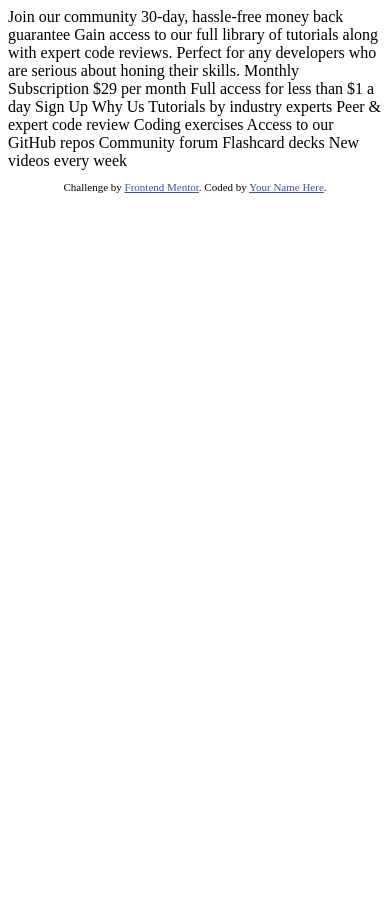
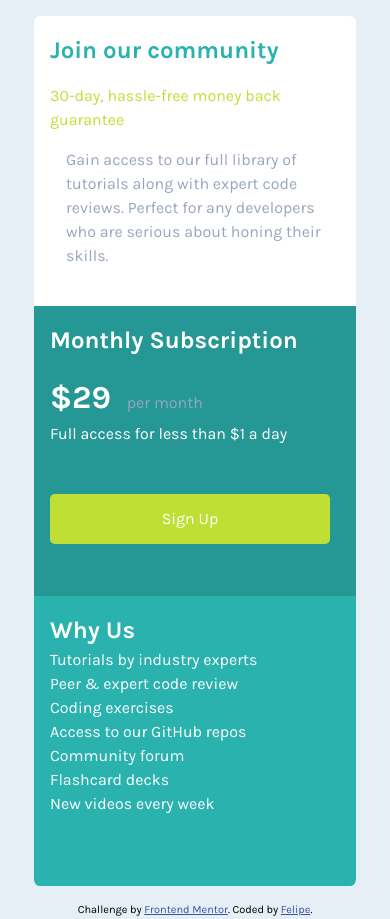
Before and after one commit to FelipinDR/frontendmentor08, a plain HTML site: page index.html in a window 390 px wide. Before the commit the page ends 844 px from the top, so only its background shows below. Drawn offline with Linux system fonts and the light colour scheme.

Commit message:
Mobile finished

```diff
--- a/index.html
+++ b/index.html
@@ -3,9 +3,11 @@
 <head>
   <meta charset="UTF-8">
   <meta name="viewport" content="width=device-width, initial-scale=1.0"> <!-- displays site properly based on user's device -->
-
+  <link rel="preconnect" href="https://fonts.googleapis.com">
+  <link rel="preconnect" href="https://fonts.gstatic.com" crossorigin>
+  <link href="https://fonts.googleapis.com/css2?family=Karla:wght@400;700&display=swap" rel="stylesheet">
   <link rel="icon" type="image/png" sizes="32x32" href="./images/favicon-32x32.png">
-
+  <link rel="stylesheet" href="style.css">
   <title>Frontend Mentor | Single Price Grid Component</title>
 
   <!-- Feel free to remove these styles or customise in your own stylesheet 👍 -->
@@ -15,35 +17,40 @@
   </style>
 </head>
 <body>
-  Join our community
+    <main>
+    <div class="container01">
+  <h2 class="container01-title">Join our community</h2>
 
-  30-day, hassle-free money back guarantee
+  <p class="container01-first-content">30-day, hassle-free money back guarantee</p>
 
-  Gain access to our full library of tutorials along with expert code reviews.
-  Perfect for any developers who are serious about honing their skills.
+  <p class="container01-second-content">Gain access to our full library of tutorials along with expert code reviews.
+  Perfect for any developers who are serious about honing their skills.</p>
+</div>
+<div class="container02">
+  <h2 class="container02-title">Monthly Subscription</h2>
 
-  Monthly Subscription
+  <p class="container02-first-content"><span>&dollar;29</span> per month</p>
 
-  &dollar;29 per month
+  <p class="container02-second-content">Full access for less than &dollar;1 a day</p>
 
-  Full access for less than &dollar;1 a day
+  <button>Sign Up</button>
+</div>
+<div class="container03">
+  <h2 class="container03-content">Why Us</h2>
 
-  Sign Up
-
-  Why Us
-
-  Tutorials by industry experts
-  Peer &amp; expert code review
-  Coding exercises
-  Access to our GitHub repos
-  Community forum
-  Flashcard decks
-  New videos every week
-
+  <p class="container03-content">Tutorials by industry experts</p>
+  <p class="container03-content">Peer &amp; expert code review</p>
+  <p class="container03-content">Coding exercises</p>
+  <p class="container03-content">Access to our GitHub repos</p>
+  <p class="container03-content">Community forum</p>
+  <p class="container03-content">Flashcard decks</p>
+  <p class="container03-content">New videos every week</p>
+</div>
+</main>
   <footer>
     <p class="attribution">
       Challenge by <a href="https://www.frontendmentor.io?ref=challenge" target="_blank">Frontend Mentor</a>.
-      Coded by <a href="#">Your Name Here</a>.
+      Coded by <a href="https://www.linkedin.com/in/luis-felipe-frontend/">Felipe</a>.
     </p>
   </footer>
 </body>
--- /dev/null
+++ b/style.css
@@ -0,0 +1,130 @@
+/*
+  1. Use a more-intuitive box-sizing model.
+*/
+*, *::before, *::after {
+    box-sizing: border-box;
+  }
+  /*
+    2. Remove default margin
+  */
+  * {
+    margin: 0;
+  }
+  /*
+    3. Allow percentage-based heights in the application
+  */
+  html, body {
+    height: 100%;
+  }
+  /*
+    Typographic tweaks!
+    4. Add accessible line-height
+    5. Improve text rendering
+  */
+  body {
+    line-height: 1.5;
+    -webkit-font-smoothing: antialiased;
+  }
+  /*
+    6. Improve media defaults
+  */
+  img, picture, video, canvas, svg {
+    display: block;
+    max-width: 100%;
+  }
+  /*
+    7. Remove built-in form typography styles
+  */
+  input, button, textarea, select {
+    font: inherit;
+  }
+  /*
+    8. Avoid text overflows
+  */
+  p, h1, h2, h3, h4, h5, h6 {
+    overflow-wrap: break-word;
+  }
+  /*
+    9. Create a root stacking context
+  */
+  #root, #__next {
+    isolation: isolate;
+  }
+  /* My CSS*/
+  body{
+    font-family: 'Karla', sans-serif;
+    background-color: hsl(204, 43%, 93%);
+  }
+  main{
+    display:grid;
+    grid-template-columns: 1fr;
+    place-items: center;
+  }
+  .container01,.container02,.container03{
+    width: 20.125rem;
+    height: 18.125rem;
+  }
+  .container01{
+    margin-top: 1rem;
+    background-color: white;
+    border-radius: 0.4rem 0.4rem 0 0;
+    padding: 1rem;
+  }
+  .container01-title{
+    color: hsl(179, 62%, 43%);
+  }
+  .container01-first-content{
+    color:hsl(71, 73%, 54%);
+    margin-top: 1rem;
+    margin-bottom: 1rem;
+  }
+  .container01-second-content{
+    color:hsl(218, 22%, 67%);
+    padding-right:1rem ;
+    padding-left:1rem ;
+
+  }
+  .container02{
+    padding: 1rem;
+    background-color: hsl(179, 61%, 37%);
+  }
+  .container02-title{
+    color: white;
+    margin-bottom: 1rem;
+  }
+  .container02-first-content{
+    color:hsl(218, 22%, 67%) ;
+  }
+  .container02-second-content{
+    color: white;
+  }
+  span{
+    color: white;
+    font-size: 2rem;
+    font-weight: 700;
+    padding-right: 0.75rem;
+  }
+  button{
+    margin-top: 3rem;
+    color:white;
+    background-color:hsl(71, 73%, 54%) ;
+    width: 17.5rem;
+    height: 3.125rem;
+    border: none;
+    border-radius: 0.30rem;
+  }
+  .container03{
+    background-color: hsl(179, 62%, 43%);
+    margin-bottom:1rem ;
+    border-radius: 0 0 0.4rem 0.4rem;
+    padding: 1rem;
+
+  }
+  .container03-content{
+    color: white;
+  }
+@media (min-width:600px){
+    main{
+        grid-template-columns: 1fr 1fr ;
+    }
+}
```
